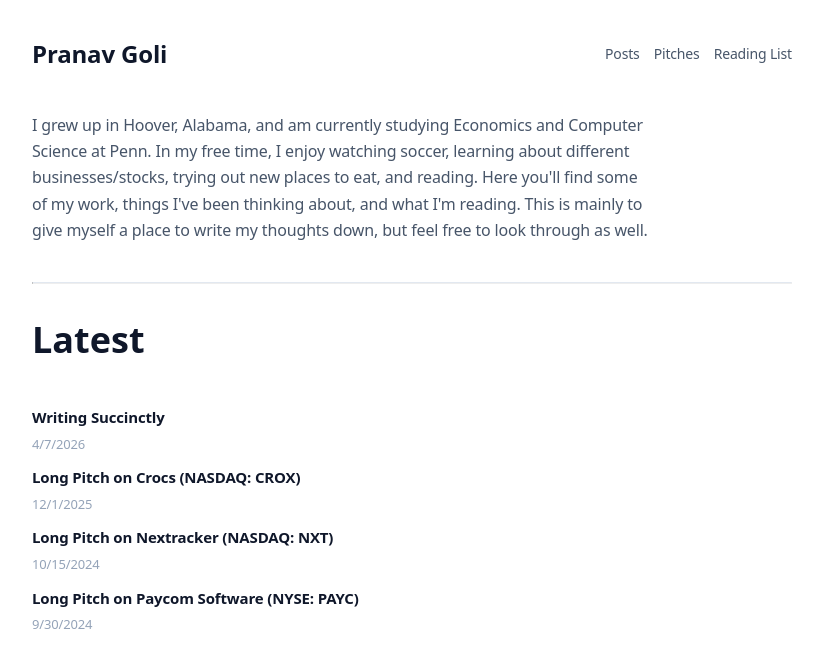
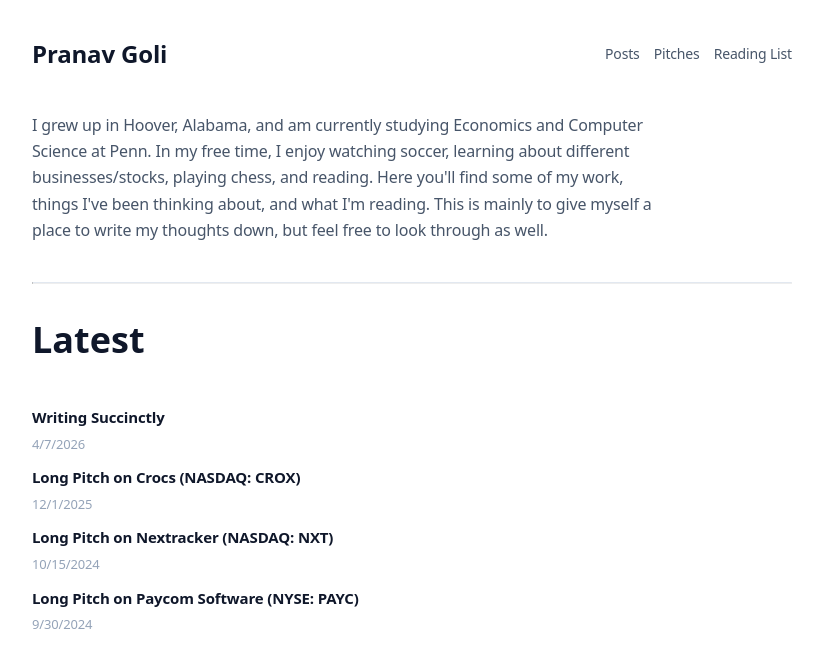
Before and after one commit to pranavgoli9/my-blog, a Next.js app: page / in a window 1280 px wide. Shown: the top 668 px of the page, without its empty margins (228-1051 px from the left). Built offline with nearby package versions, Linux system fonts and the light colour scheme.

Commit message:
Update page.tsx

```diff
--- a/src/app/page.tsx
+++ b/src/app/page.tsx
@@ -16,7 +16,7 @@ export default function HomePage() {
     <>
       <section className="bio">
         <p>
-          I grew up in Hoover, Alabama, and am currently studying Economics and Computer Science at Penn. In my free time, I enjoy watching soccer, learning about different businesses/stocks, trying out new places to eat, and reading.
+          I grew up in Hoover, Alabama, and am currently studying Economics and Computer Science at Penn. In my free time, I enjoy watching soccer, learning about different businesses/stocks, playing chess, and reading.
           Here you'll find some of my work, things I've been thinking about, and what I'm reading. This is mainly to give myself a place to write my thoughts down, but feel free to look through as well.
         </p>
       </section>
```
